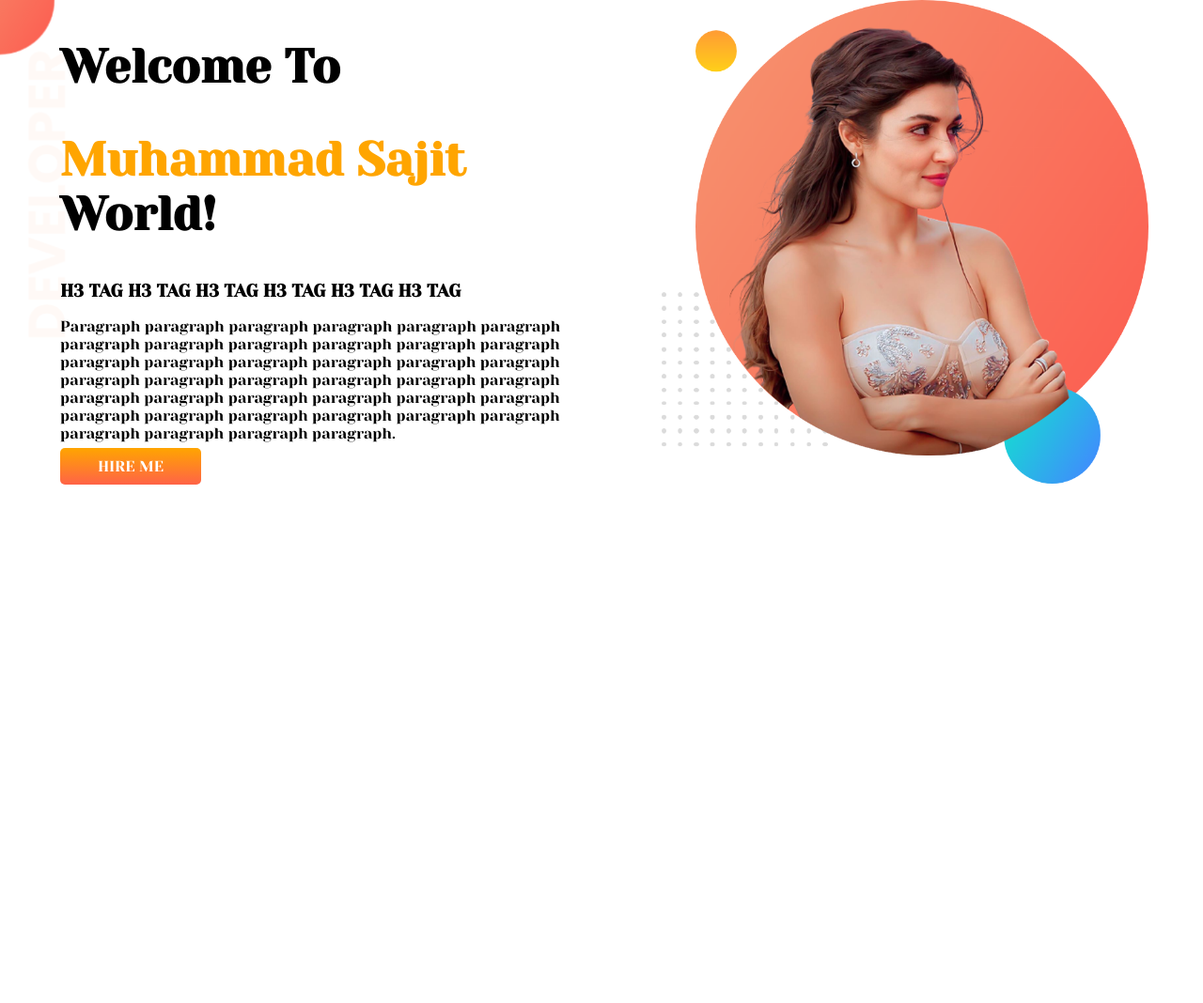
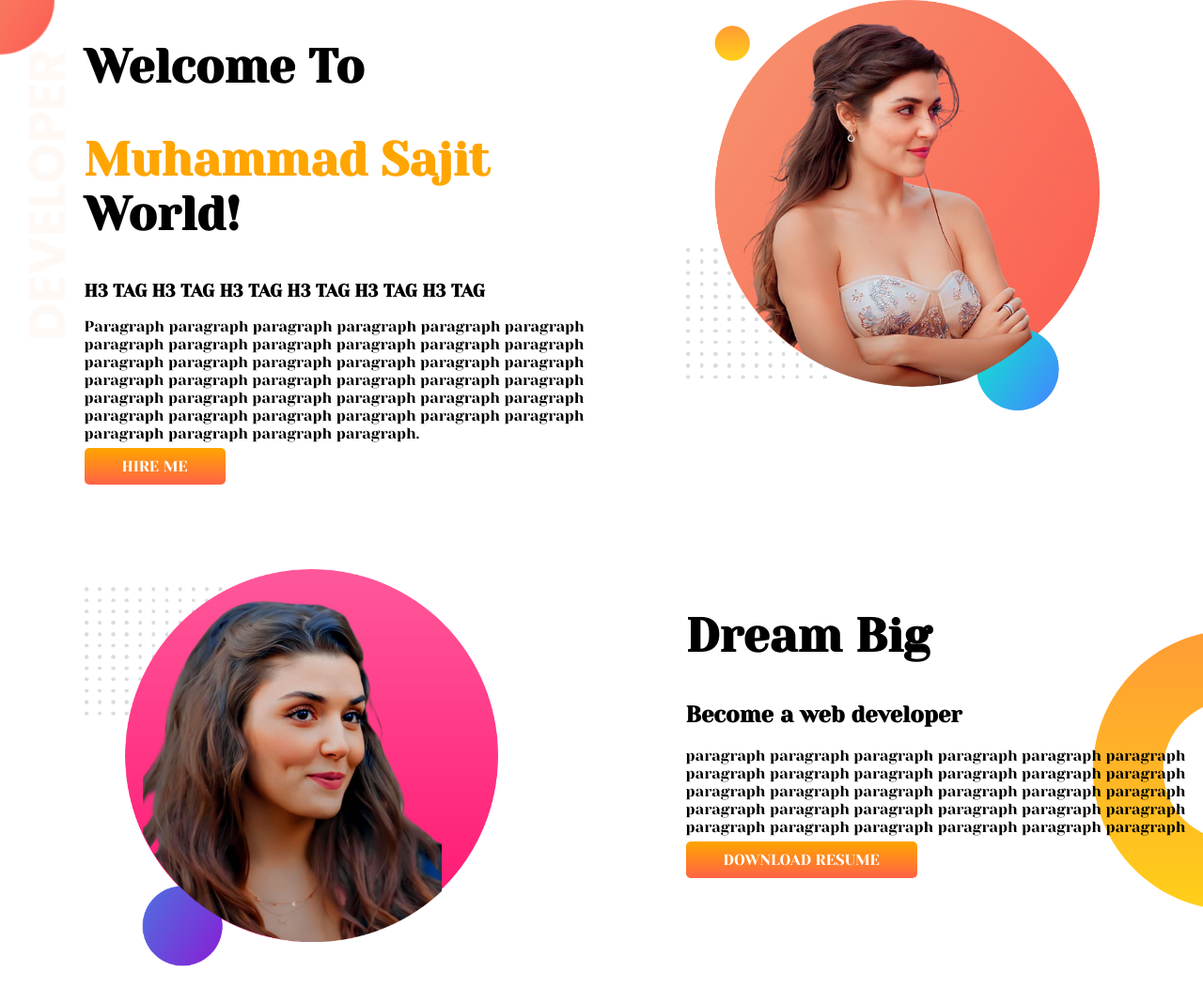
Before and after one commit to muhammad-sajit/developer-portfolio, a plain HTML site: page index.html in a window 1280 px wide. Shown: the whole page at 94% size. Before the commit the page ends 800 px from the top, so only its background shows below. Drawn offline with Linux system fonts and the light colour scheme.

Commit message:
dream-added

```diff
--- a/index.html
+++ b/index.html
@@ -31,6 +31,21 @@
             <img src="images/Sajit-pic-with-bg.png" alt="">
         </div>
     </section>
+    <section class="dream-big">
+        <div class="half-width">
+            <img src="images/Sajit-pic3-with-bg.png" alt="">
+        </div>
+        <div class="half-width">
+            <h1>Dream Big</h1>
+            <h2>Become a web developer</h2>
+            <p>
+                paragraph paragraph paragraph paragraph paragraph paragraph paragraph paragraph paragraph paragraph
+                paragraph paragraph paragraph paragraph paragraph paragraph paragraph paragraph paragraph paragraph
+                paragraph paragraph paragraph paragraph paragraph paragraph paragraph paragraph paragraph paragraph
+            </p>
+            <a class="link-button" target="_blank" href="attachments/Resume of Sajit.pdf">DOWNLOAD RESUME</a>
+        </div>
+    </section>
 </body>
 
 </html>
--- a/style.css
+++ b/style.css
@@ -11,13 +11,14 @@ h1{
 }
 section{
     display: flex;
+    margin-bottom: 100px;
 }
 .half-width{
     width: 50%;
-    padding-left: 5%;
+    padding-left: 7%;
 }
 .half-width img{
-    width: 90%;
+    width: 80%;
 }
 .link-button{
     text-decoration: none;
@@ -31,3 +32,8 @@ section{
     background-image: url(images/top-banner.png);
     background-repeat: no-repeat;
 }
+.dream-big{
+    background-image: url(images/dream-bg.png);
+    background-repeat: no-repeat;
+    background-position: right;
+}
```
Also changed, not shown: images/Sajit-pic2-with-bg.png (added), images/Sajit-pic3-with-bg.png (added), 1 other file.
